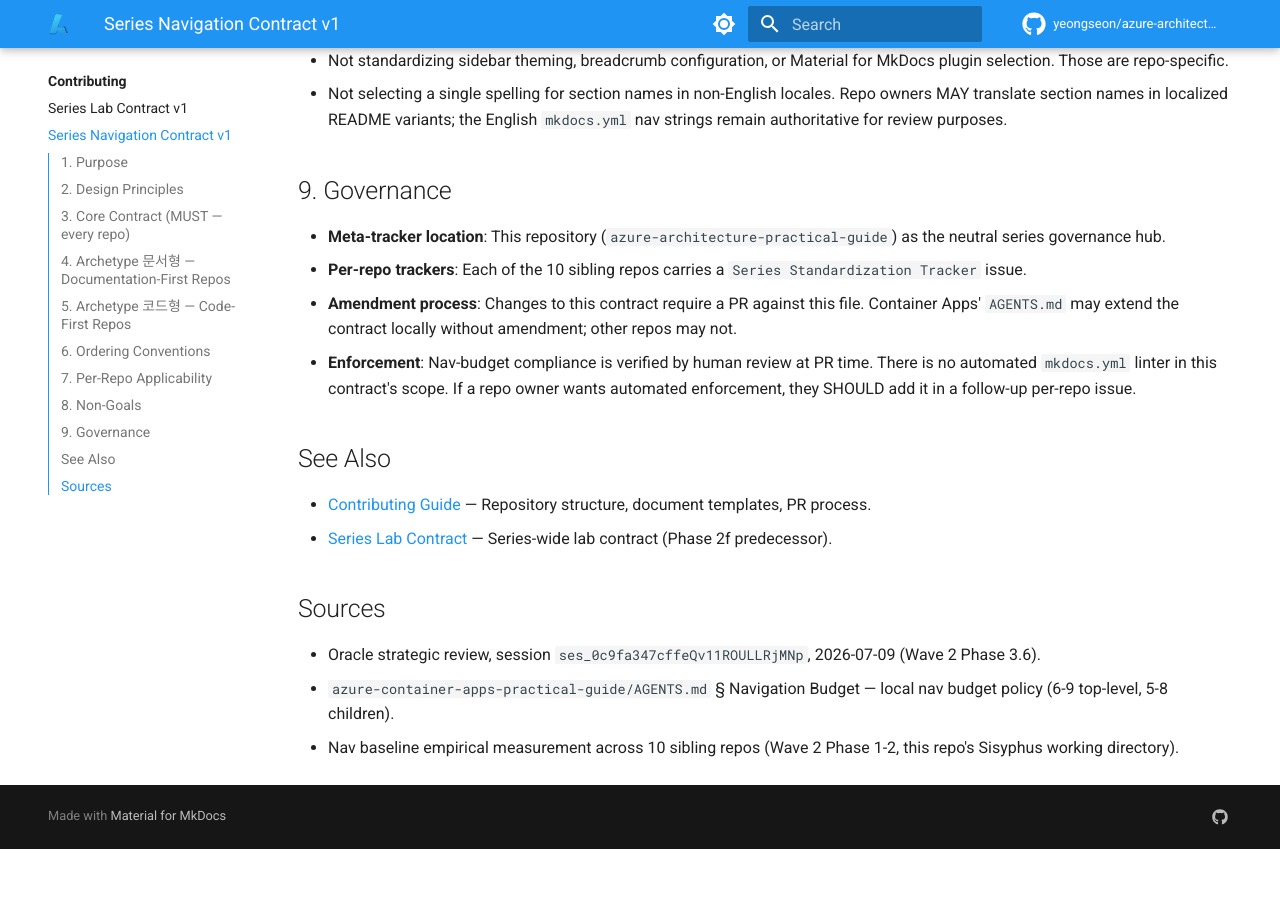
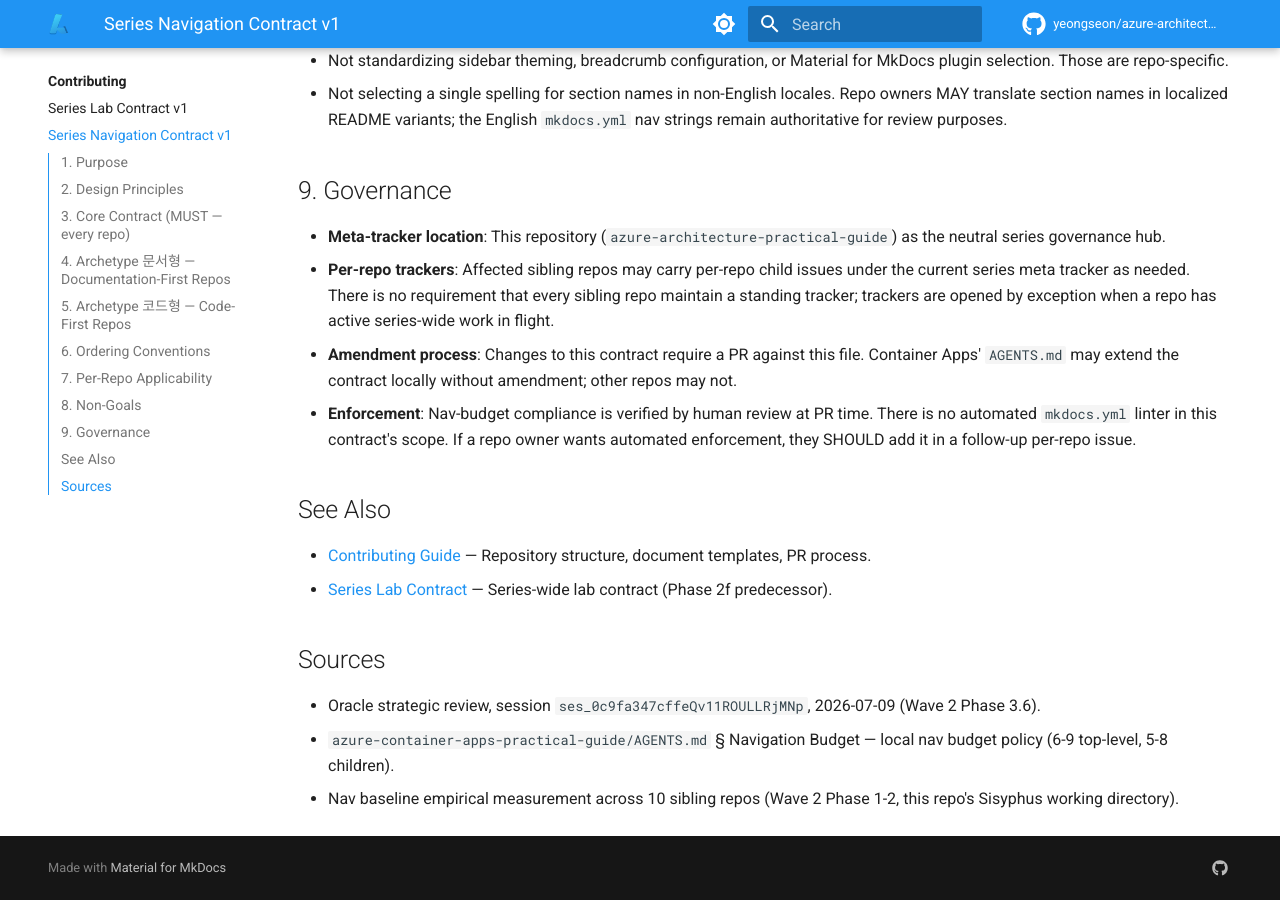
Before and after one commit to yeongseon/azure-architecture-practical-guide, an MkDocs documentation site: the page built from docs/contributing/series-nav-contract.md, in a window 1280 px wide and 900 px high, scrolled down 6306 px. Built offline with MkDocs 1.6.1 and Material for MkDocs 9.7.7, drawn with Linux system fonts in a browser that asks for light colours; comment, search, counter and statistics services are not loaded; before the commit the page ends 7155 px from its top, so only the background shows below that.

Commit message:
docs(contributing): soften § 9 per-repo tracker wording
Oracle post-implementation review (ses_0c9fa347cffeQv11ROULLRjMNp,
2026-07-09 Wave 2 Phase 3.9) flagged the original wording — 'Each of
the 10 sibling repos carries a Series Standardization Tracker issue' —
as too strong for the actual tracker topology (per-repo trackers are
opened by exception, not maintained as standing artifacts on every repo).

Softened to match the real governance shape and avoid confusion in
Subwave 3 nav-conformance issue filing.

```diff
--- a/docs/contributing/series-nav-contract.md
+++ b/docs/contributing/series-nav-contract.md
@@ -159,7 +159,7 @@ Any repo that adds a new top-level section beyond its archetype's SHOULD tier MU
 ## 9. Governance
 
 - **Meta-tracker location**: This repository (`azure-architecture-practical-guide`) as the neutral series governance hub.
-- **Per-repo trackers**: Each of the 10 sibling repos carries a `Series Standardization Tracker` issue.
+- **Per-repo trackers**: Affected sibling repos may carry per-repo child issues under the current series meta tracker as needed. There is no requirement that every sibling repo maintain a standing tracker; trackers are opened by exception when a repo has active series-wide work in flight.
 - **Amendment process**: Changes to this contract require a PR against this file. Container Apps' `AGENTS.md` may extend the contract locally without amendment; other repos may not.
 - **Enforcement**: Nav-budget compliance is verified by human review at PR time. There is no automated `mkdocs.yml` linter in this contract's scope. If a repo owner wants automated enforcement, they SHOULD add it in a follow-up per-repo issue.
 
```
